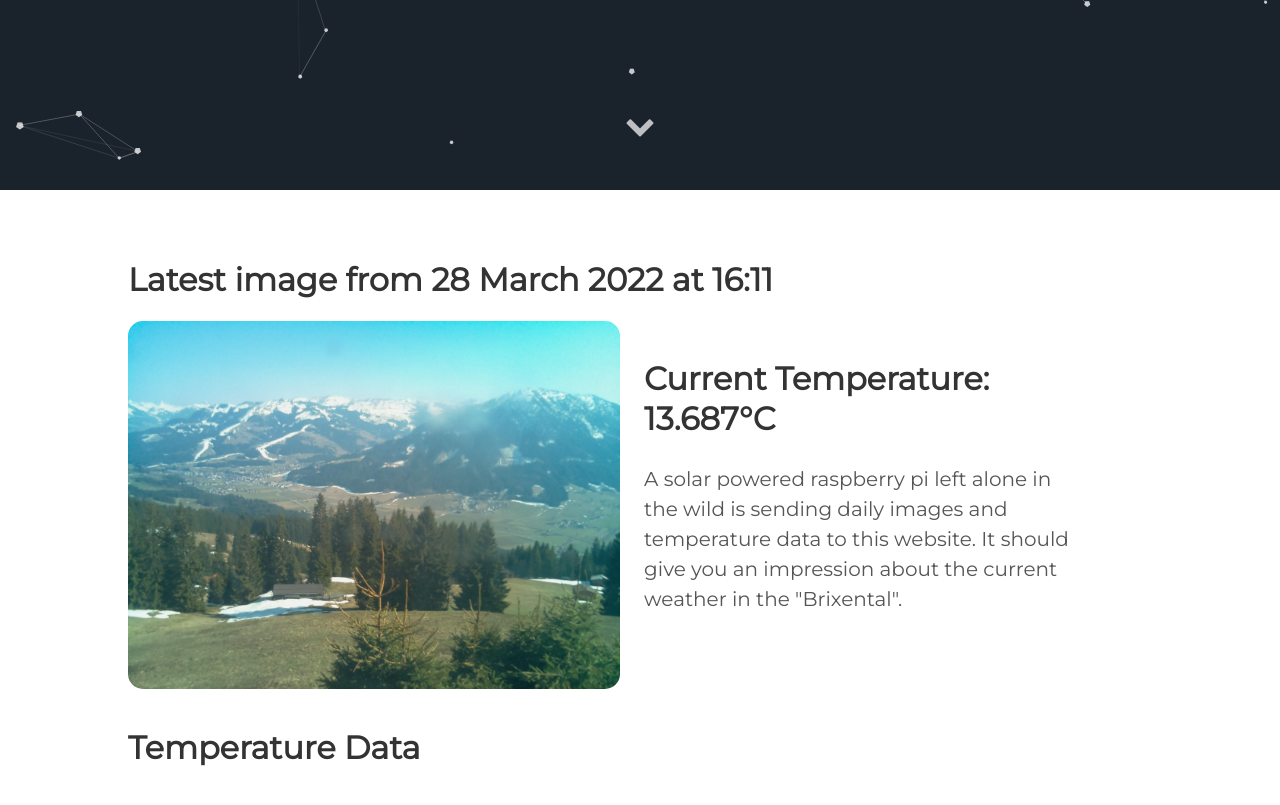
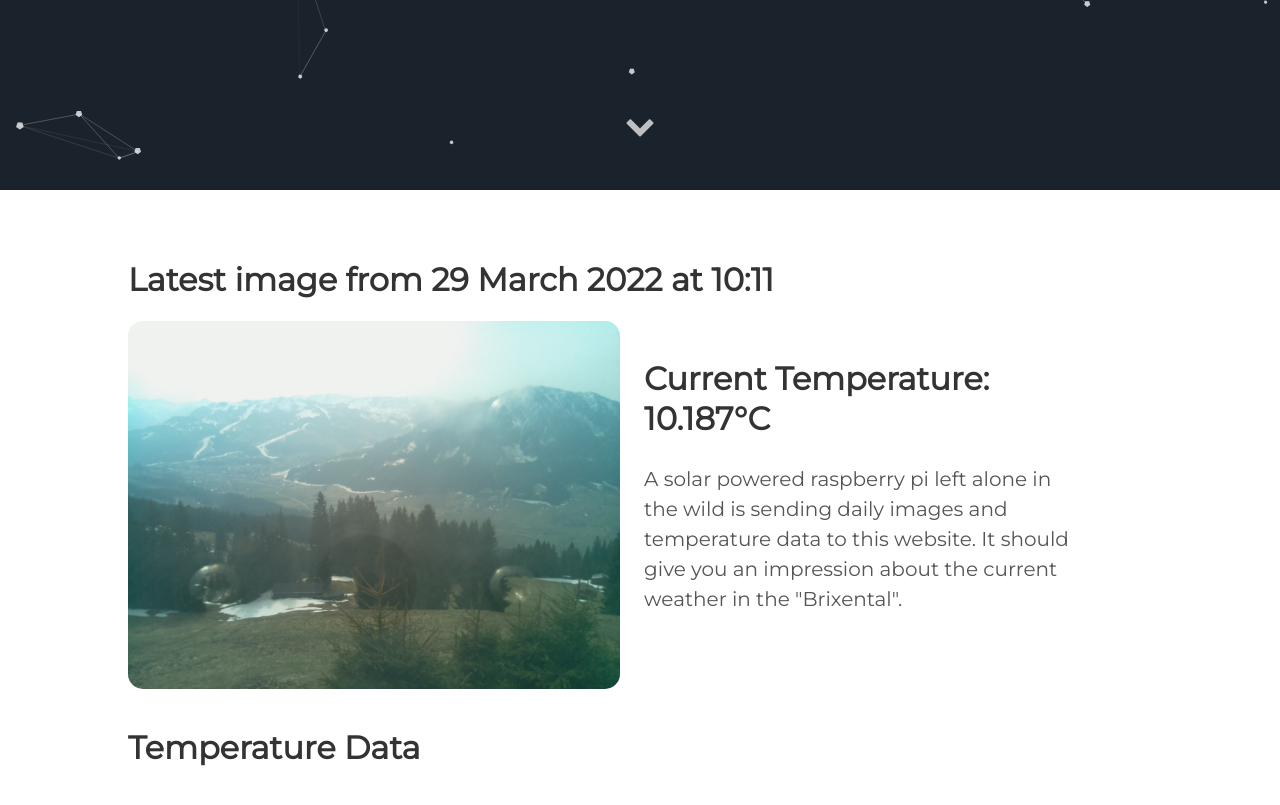
Before and after one commit to vektorious/vektorious.github.io, a Jekyll site: the page built from resources/huette.md, in a window 1280 px wide and 900 px high, scrolled down 710 px. Shown: the top 805 px of the window. Built offline with Jekyll 4.4.1, drawn with Linux system fonts in a browser that asks for light colours.

Commit message:
I'm a bot beep boop

```diff
--- a/resources/huette.md
+++ b/resources/huette.md
@@ -6,13 +6,13 @@ image: '/assets/img/'
 description: 'Live image from the Austrian alps'
 twitter_text: ' '
 ---
-## Latest image from 28 March 2022 at 16:11
+## Latest image from 29 March 2022 at 10:11
 <div class="huette">
   <div class="huette-image">
     <img src="{{ "/assets/img/huette.jpg" | prepend: site.baseurl }}">
   </div>
   <div class="huette-text">
-        <h2>Current Temperature: 13.687°C</h2>
+        <h2>Current Temperature: 10.187°C</h2>
         <p>A solar powered raspberry pi left alone in the wild is sending daily images and temperature data to this website. It should give you an impression about the current weather in the "Brixental".</p>
 
   </div>
```
Also changed, not shown: rpi-script/2022-03-29_100945.txt (renamed from rpi-script/2022-03-28_160945.txt, +5 -5 lines), rpi-script/huette.md (+2 -2 lines), assets/img/huette.jpg, assets/img/temp_plot.png, rpi-script/temp_plot.png, 1 other file.
